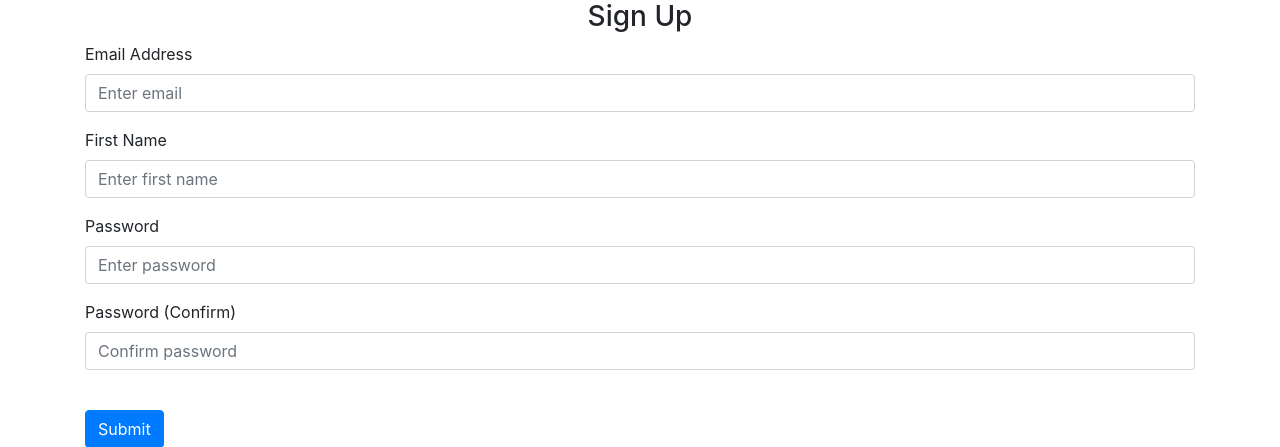
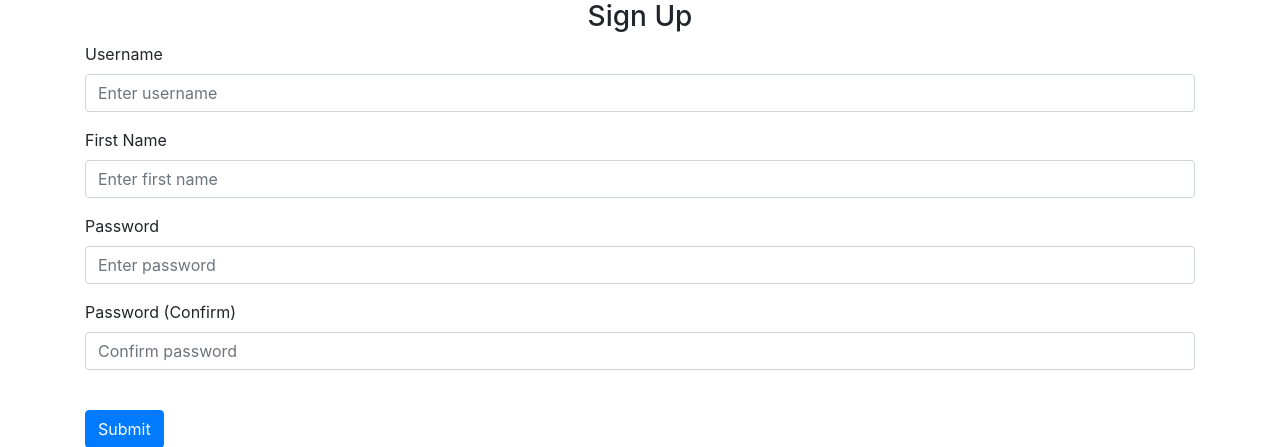
Before and after one commit to EveOfDawn/Task-Management-System, a Flask app: page /sign-up in a window 1280 px wide. Shown: the part 56-503 px from the top of the page. Run offline with Flask 3, Linux system fonts and the light colour scheme; some libraries are stand-ins or nearby versions.

Commit message:
Set up user registration and authentication

```diff
--- a/website/auth.py
+++ b/website/auth.py
@@ -11,10 +11,10 @@ auth = Blueprint('auth', __name__)
 @auth.route('/login', methods=['GET', 'POST'])
 def login():
     if request.method == 'POST':
-        email = request.form.get('email')
+        user_name = request.form.get('user_name')
         password = request.form.get('password')
 
-        user = User.query.filter_by(email=email).first()
+        user = User.query.filter_by(user_name=user_name).first()
         if user:
             if check_password_hash(user.password, password):
                 flash('Logged in successfully!', category='success')
@@ -23,7 +23,7 @@ def login():
             else:
                 flash('Incorrect password, try again.', category='error')
         else:
-            flash('Email does not exist.', category='error')
+            flash('Username does not exist.', category='error')
 
     return render_template("login.html", user=current_user)
 
@@ -38,24 +38,24 @@ def logout():
 @auth.route('/sign-up', methods=['GET', 'POST'])
 def sign_up():
     if request.method == 'POST':
-        email = request.form.get('email')
+        user_name = request.form.get('user_name')
         first_name = request.form.get('firstName')
         password1 = request.form.get('password1')
         password2 = request.form.get('password2')
 
-        user = User.query.filter_by(email=email).first()
+        user = User.query.filter_by(user_name=user_name).first()
         if user:
-            flash('Email already exists.', category='error')
-        elif len(email) < 4:
-            flash('Email must be greater than 3 characters.', category='error')
-        elif len(first_name) < 2:
-            flash('First name must be greater than 1 character.', category='error')
+            flash('Username already exists.', category='error')
+        elif len(user_name) < 1:
+            flash('Username must be at least 1 character.', category='error')
+        elif len(first_name) < 1:
+            flash('First name must be at least 1 character.', category='error')
         elif password1 != password2:
             flash('Passwords don\'t match.', category='error')
-        elif len(password1) < 7:
-            flash('Password must be at least 7 characters.', category='error')
+        elif len(password1) < 1:
+            flash('Password must be at least 1 character.', category='error')
         else:
-            new_user = User(email=email, first_name=first_name, password=generate_password_hash(
+            new_user = User(user_name=user_name, first_name=first_name, password=generate_password_hash(
                 password1, method='sha256'))
             db.session.add(new_user)
             db.session.commit()
--- a/website/models.py
+++ b/website/models.py
@@ -12,7 +12,7 @@ class Note(db.Model):
 
 class User(db.Model, UserMixin):
     id = db.Column(db.Integer, primary_key=True)
-    email = db.Column(db.String(150), unique=True)
+    user_name = db.Column(db.String(150), unique=True)
     password = db.Column(db.String(150))
     first_name = db.Column(db.String(150))
     notes = db.relationship('Note')
--- a/website/templates/sign_up.html
+++ b/website/templates/sign_up.html
@@ -3,13 +3,13 @@ content %}
 <form method="POST">
   <h3 align="center">Sign Up</h3>
   <div class="form-group">
-    <label for="email">Email Address</label>
+    <label for="user_name">Username</label>
     <input
-      type="email"
+      type="text"
       class="form-control"
-      id="email"
-      name="email"
-      placeholder="Enter email"
+      id="user_name"
+      name="user_name"
+      placeholder="Enter username"
     />
   </div>
   <div class="form-group">
```
Also changed, not shown: website/templates/login.html (+5 -5 lines), instance/database.db (deleted), website/instance/database.db (deleted).
